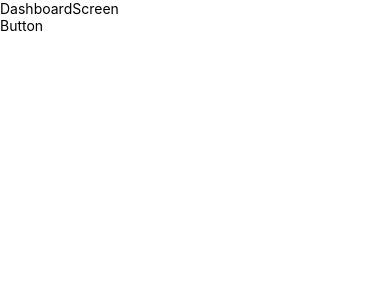
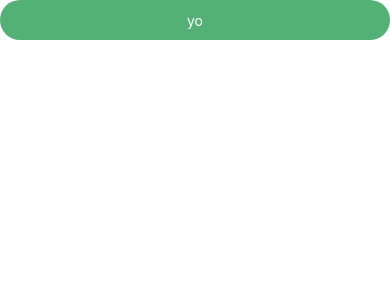
Before and after one commit to lenhathieu96/ss_jardin, a React Native app: screen / in a window 390 px wide. Shown: the top 300 px of the page. Built offline with nearby package versions, Linux system fonts and the light colour scheme.

Commit message:
feat: implement common app button

```diff
--- /dev/null
+++ b/src/components/button/base_button.tsx
@@ -0,0 +1,95 @@
+import { useMemo } from "react";
+import { StyleSheet, Text, TouchableOpacity, View } from "react-native";
+
+import { BaseButtonProps } from "./index.props";
+import styles from "./styles";
+
+import { Colors, Spacing } from "@themes";
+
+export default function BaseButton({
+  label,
+  labelStyle,
+
+  isLoading,
+  wrapContent,
+
+  outline,
+  outlineColor,
+  disabled,
+  delayPressIn = 100,
+  hitSlop,
+
+  style,
+
+  Leading,
+  Trailing,
+  onPress,
+}: Readonly<BaseButtonProps>) {
+  const labelColor = useMemo(() => {
+    return outline ? outlineColor : Colors.white01;
+  }, [outline, outlineColor]);
+
+  const opacity = useMemo(() => (disabled ? 0.5 : 1), [disabled]);
+
+  const alignSelf = useMemo(
+    () => (wrapContent ? "baseline" : undefined),
+    [wrapContent],
+  );
+
+  const flex = useMemo(() => (wrapContent ? undefined : 1), [wrapContent]);
+  const paddingHorizontal = useMemo(() => {
+    if (wrapContent) {
+      return Spacing.L;
+    }
+    return undefined;
+  }, [wrapContent]);
+
+  const baseContainerStyle = useMemo(() => {
+    if (outline) {
+      return {
+        ...styles.outlineButtonContainer,
+        borderColor: outlineColor,
+      };
+    }
+    return styles.buttonContainer;
+  }, [outline, outlineColor]);
+
+  const buttonBody = useMemo(() => {
+    if (isLoading) {
+      return <View style={styles.buttonContent}></View>;
+    }
+
+    return (
+      <View style={styles.buttonContent}>
+        {Leading && (
+          <View style={styles.sideCtn}>
+            <Leading />
+          </View>
+        )}
+        <Text style={[{ color: labelColor }, labelStyle]}>{label}</Text>
+        {Trailing && (
+          <View style={styles.sideCtn}>
+            <Trailing />
+          </View>
+        )}
+      </View>
+    );
+  }, [label, labelColor, labelStyle, isLoading, Leading, Trailing]);
+
+  return (
+    <TouchableOpacity
+      delayPressIn={delayPressIn}
+      disabled={disabled ?? isLoading}
+      hitSlop={hitSlop}
+      style={StyleSheet.flatten([
+        baseContainerStyle,
+        { paddingHorizontal },
+        { flex, opacity, alignSelf },
+        style,
+      ])}
+      onPress={onPress}
+    >
+      {buttonBody}
+    </TouchableOpacity>
+  );
+}
--- a/src/components/button/index.tsx
+++ b/src/components/button/index.tsx
@@ -1,9 +1,8 @@
-import { Text, View } from "react-native";
+import BaseButton from "./base_button";
+import { BaseButtonProps } from "./index.props";
 
-export default function Button() {
-  return (
-    <View>
-      <Text>Button</Text>
-    </View>
-  );
+function Button(props: Readonly<BaseButtonProps>) {
+  return <BaseButton {...props} />;
 }
+
+export default Button;
--- a/src/components/button/styles.ts
+++ b/src/components/button/styles.ts
@@ -0,0 +1,36 @@
+import { StyleSheet, ViewStyle } from "react-native";
+
+import { Colors, verticalScale } from "@themes";
+
+const BASE_HEIGHT = Math.max(Math.min(verticalScale(40), 48), 40);
+
+const $baseButtonStyle: ViewStyle = {
+  justifyContent: "center",
+  backgroundColor: Colors.primary,
+  borderRadius: 20,
+  maxHeight: BASE_HEIGHT,
+  minHeight: BASE_HEIGHT,
+};
+
+const styles = StyleSheet.create({
+  buttonContainer: {
+    ...$baseButtonStyle,
+  },
+  buttonContent: {
+    alignItem: "center",
+    flexDirection: "row",
+    justifyContent: "center",
+  },
+
+  outlineButtonContainer: {
+    ...$baseButtonStyle,
+    backgroundColor: Colors.white01,
+    borderWidth: 1,
+  },
+
+  sideCtn: {
+    justifyContent: "center",
+  },
+});
+
+export default styles;
--- a/src/screens/dashboard/index.tsx
+++ b/src/screens/dashboard/index.tsx
@@ -1,13 +1,10 @@
-import { Text } from "react-native";
-
 import Button from "@components/button";
 import RootView from "@components/root_view";
 
 export default function DashboardScreen() {
   return (
     <RootView>
-      <Text>DashboardScreen</Text>
-      <Button />
+      <Button label="yo" />
     </RootView>
   );
 }
```
Also changed, not shown: package.json (+10 -0 lines), src/components/button/index.props.ts (added, +44 -0 lines), 1 other file (tests, documents, lock files or other folders).
